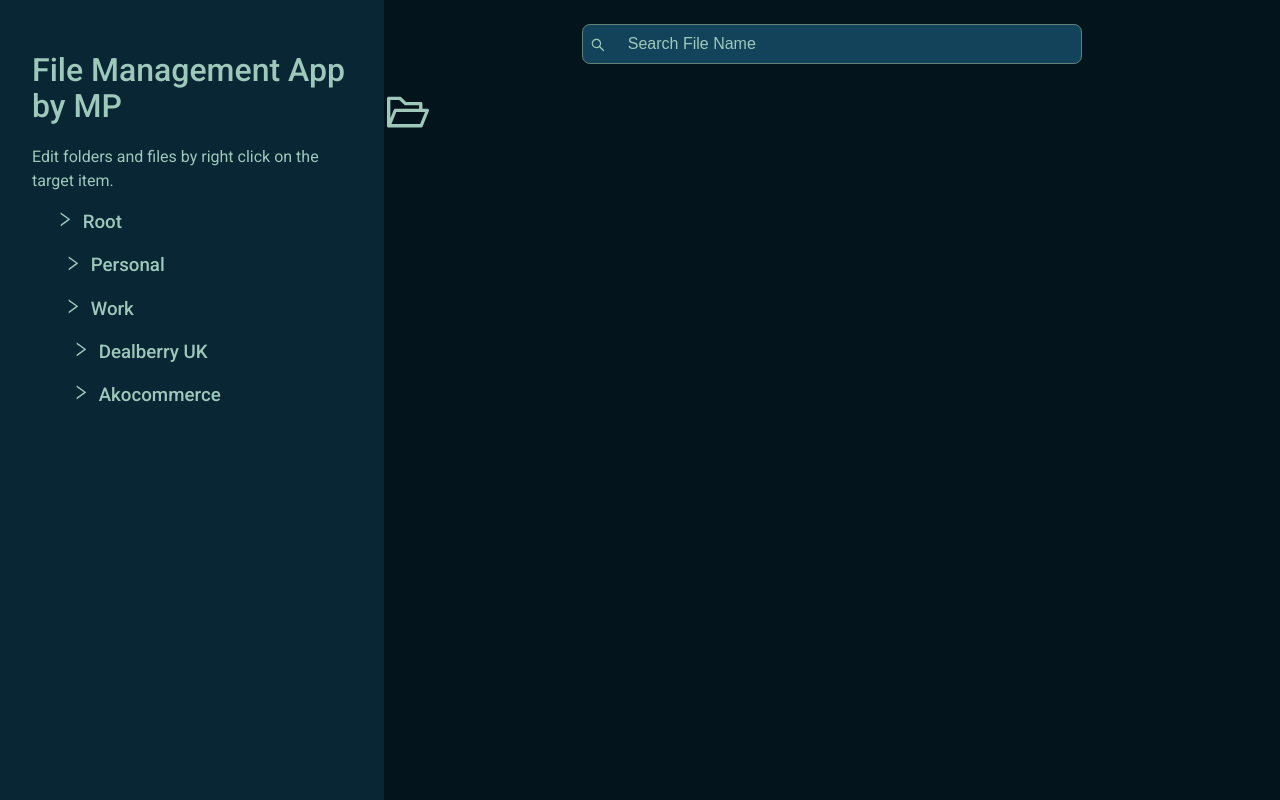
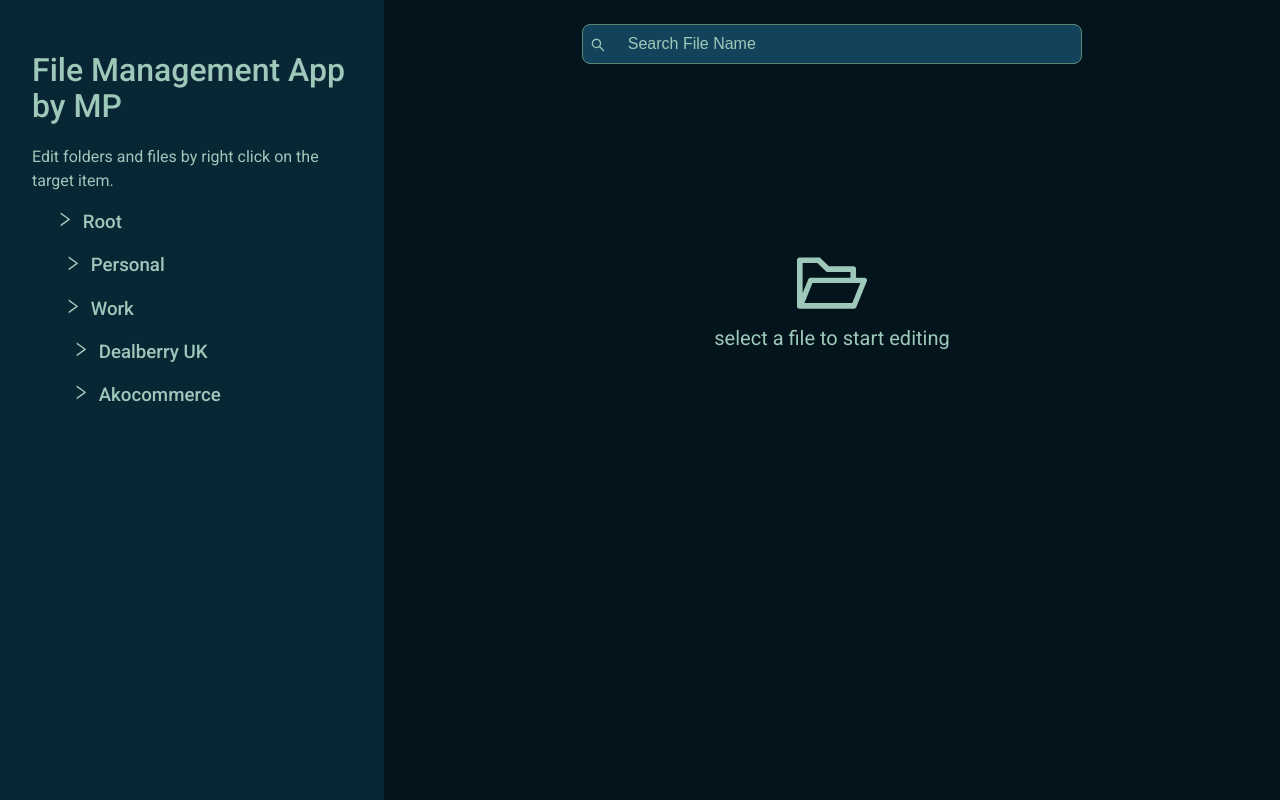
Before and after one commit to MinreyP/file-management-app, a React (Vite) app: page / in a window 1280 px wide. Built offline with nearby package versions, Linux system fonts and the light colour scheme.

Commit message:
Tuning UI

```diff
--- a/src/components/CodeBlock/CodeBlock.css
+++ b/src/components/CodeBlock/CodeBlock.css
@@ -1,3 +1,8 @@
+.code-editor-container {
+    margin-top: 3rem;
+    padding: 0 2rem;
+}
+
 .code-editor-container .tab {
     display: flex;
     justify-content: space-between;
--- a/src/components/CodeBlock/CodeBlock.jsx
+++ b/src/components/CodeBlock/CodeBlock.jsx
@@ -17,7 +17,7 @@ const CodeBlock = ({ displayFile }) => {
             <div style={{ padding: '0 2rem' }}>
                 <CodeEditor
                     data-color-mode="dark"
-                    style={{ backgroundColor: 'var(--display-bg)', fontSize: '1.2rem', borderTop: 'solid 1px var(--base-color)' }}
+                    style={{ backgroundColor: 'var(--display-bg)', fontSize: '1.2rem', borderTop: 'solid 1px var(--light-color)' }}
                     value={displayFile.content}
                     language={displayFile.extension}
                     placeholder="Start typing..."
--- a/src/components/DisplayArea/DisplayArea.css
+++ b/src/components/DisplayArea/DisplayArea.css
@@ -3,3 +3,27 @@
     background-color: var(--display-bg);
     min-height: 100vh;
 }
+
+.display-content {
+    width: 100%;
+    height: fit-content;
+    margin: 20% auto;
+    display: flex;
+    flex-direction: column;
+    justify-content: center;
+    align-items: center;
+}
+
+.display-content p {
+    font-size: 1.25rem;
+}
+
+.icon-wrapper {
+    width: 5rem;
+    height: 5rem;
+}
+
+.icon-wrapper svg {
+    width: 100%;
+    height: 100%;
+}
--- a/src/components/DisplayArea/DisplayArea.jsx
+++ b/src/components/DisplayArea/DisplayArea.jsx
@@ -14,7 +14,13 @@ const DisplayArea = () => {
     return (
         <div className="display-area">
             <SearchBar files={allFiles} />
-            {activeFile ? <CodeBlock displayFile={file} /> : <AiOutlineFolderOpen size="3rem" />}
+            {activeFile ? <CodeBlock displayFile={file} /> : (
+                <div className="display-content">
+                    <div className="icon-wrapper">
+                        <AiOutlineFolderOpen />
+                    </div>
+                    <p>select a file to start editing</p>
+                </div>)}
         </div>
     )
 }
--- a/src/components/Modal/Modal.css
+++ b/src/components/Modal/Modal.css
@@ -35,3 +35,24 @@
     font-weight: 800;
     text-transform: capitalize;
 }
+
+.form-control {
+    display: flex;
+    flex-direction: column;
+    align-items: stretch;
+    justify-content: center;
+}
+
+.form-control label {
+    margin-top: 1rem;
+}
+
+.form-control input {
+    margin-top: .2em;
+    padding: .4em .6em;
+    border: none;
+}
+
+.form-control button {
+    margin-top: 2rem;
+}
--- a/src/components/Modal/Modal.jsx
+++ b/src/components/Modal/Modal.jsx
@@ -57,7 +57,7 @@ const Modal = () => {
                 return (
                     <>
                         <p className="modal-title">add new folder</p>
-                        <form onSubmit={handleAdd}>
+                        <form className="form-control" onSubmit={handleAdd}>
                             <label htmlFor="fileName">Folder Name</label>
                             <input type="text" id="fileName" name="file-name" required />
                             <button type="submit">Add</button>
@@ -68,7 +68,7 @@ const Modal = () => {
                 return (
                     <>
                         <p className="modal-title">add new file</p>
-                        <form onSubmit={handleAdd}>
+                        <form className="form-control" onSubmit={handleAdd}>
                             <label htmlFor="fileName">File Name</label>
                             <input id="fileName" name="file-name" type="text" required />
                             <label htmlFor="fileExtension">File Format</label>
@@ -82,7 +82,7 @@ const Modal = () => {
             return (
                 <>
                     <p className="modal-title">update {performItem.type} name</p>
-                    <form onSubmit={handleRename}>
+                    <form className="form-control" onSubmit={handleRename}>
                         <label htmlFor="fileName">{performItem.type} Name</label>
                         <input type="text" id="fileName" name="file-name" placeholder={performItem.content.name} required />
                         <button type="submit">Save</button>
```
Also changed, not shown: src/components/ButtonsGroup/ButtonGroup.css (deleted), src/components/ButtonsGroup/ButtonGroup.jsx (deleted).
